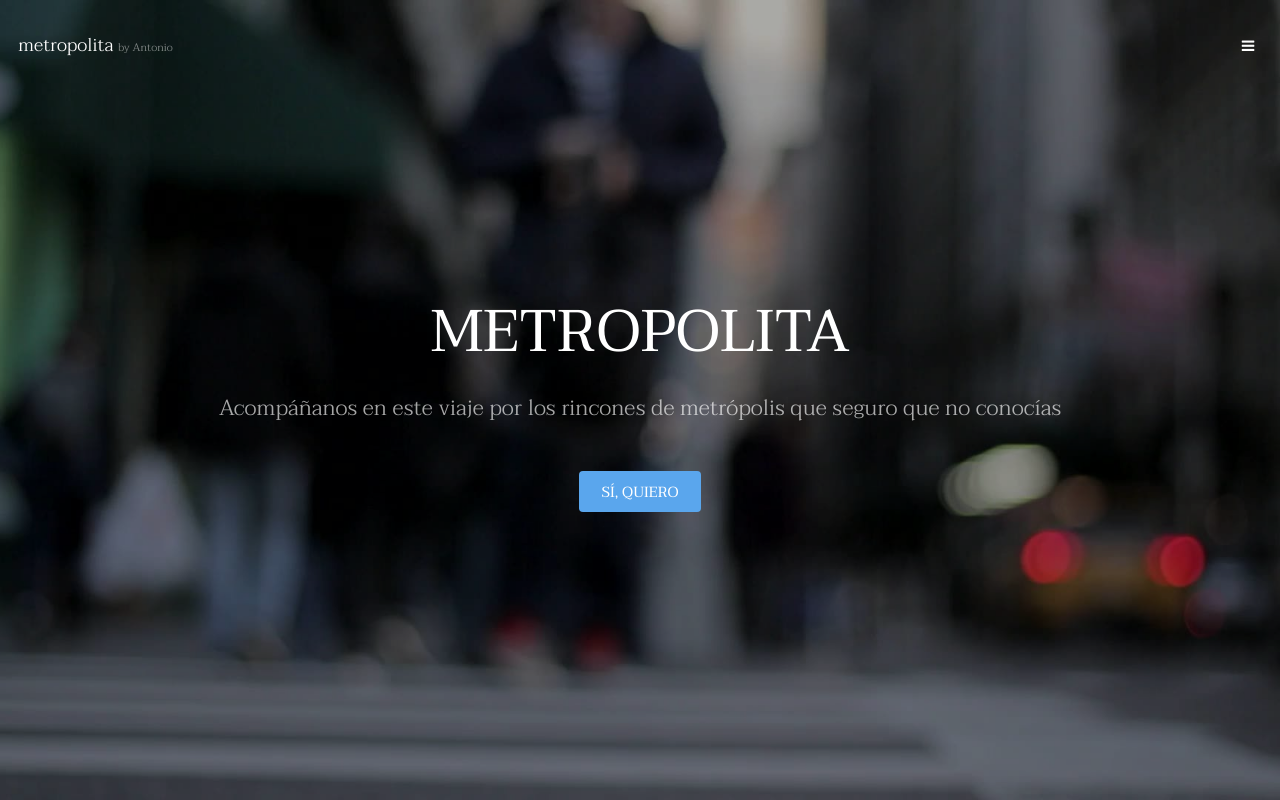
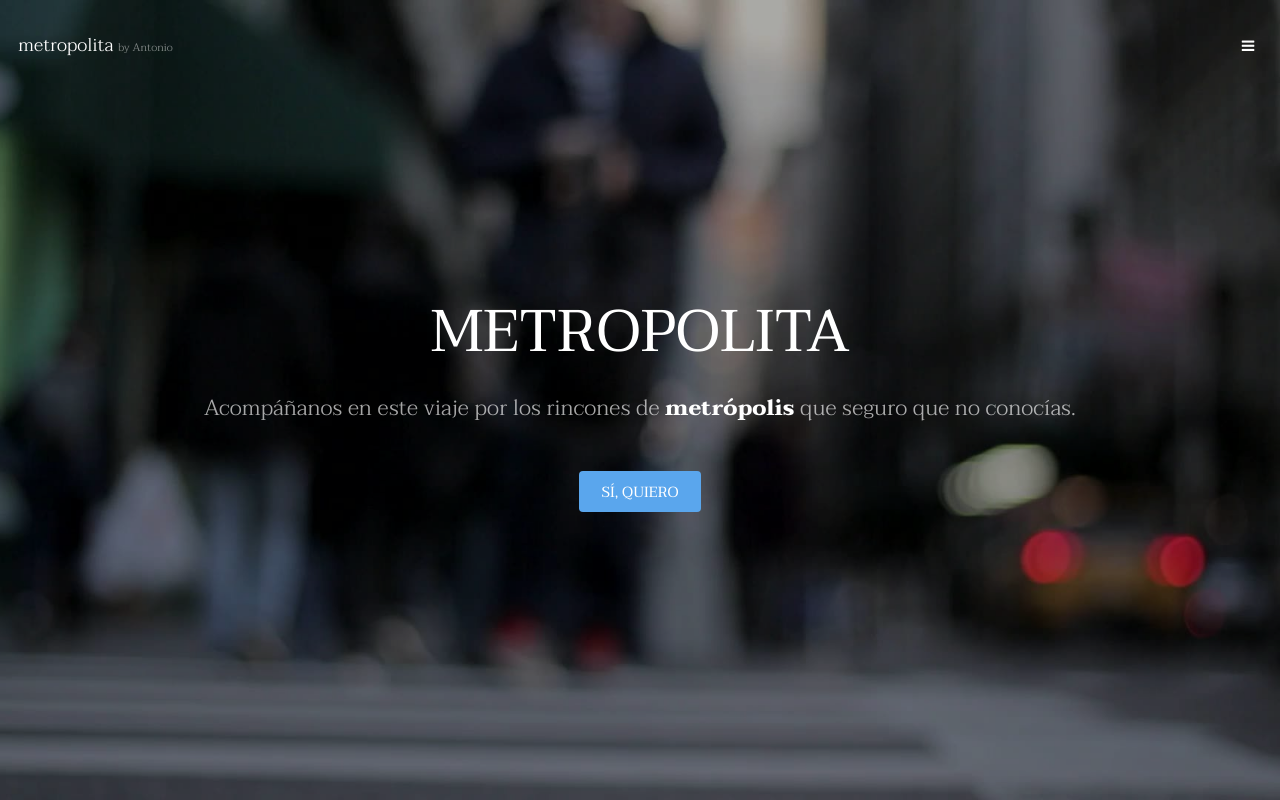
Before and after one commit to tonimr1/04_REP_METROPOLITA, a plain HTML site: page index.html in a window 1280 px wide. Shown: the top 800 px of the page. Drawn offline with Linux system fonts and the light colour scheme.

Commit message:
negrita fuerte blanco en la frase de portada por ANGELA

```diff
--- a/assets/css/main.css
+++ b/assets/css/main.css
@@ -4228,3 +4228,4 @@
 
 		}
 		#three, #four, #footer section { display:none}
+		#banner b{color:white;font-weight: 900; !important}
--- a/index.html
+++ b/index.html
@@ -37,8 +37,7 @@
 			<section id="banner" data-video="images/banner">
 				<div class="inner">
 					<h1>METROPOLITA</h1>
-					<p>Acompáñanos en este viaje por los rincones de metrópolis que seguro que no conocías<br />
-					</p>
+					<p>Acompáñanos en este viaje por los rincones de <b>metrópolis</b> que seguro que no conocías.</p>
 					<a href="#one" class="button special scrolly">Sí, quiero</a>
 				</div>
 			</section>
```
